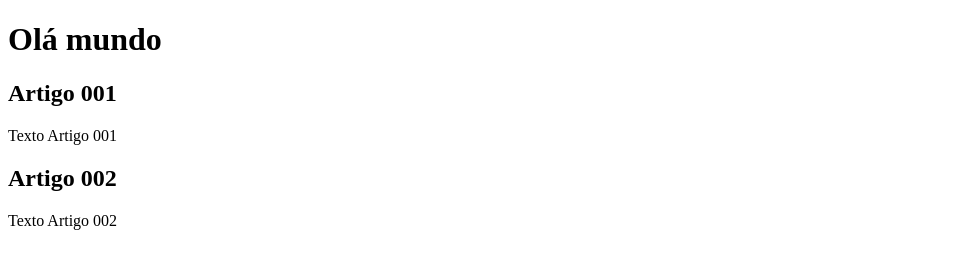
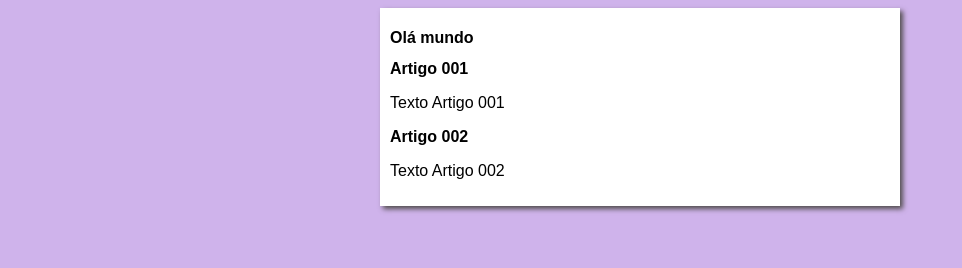
Before and after one commit to franklinferreiraf/Projeto-site, a plain HTML site: page index.html in a window 1280 px wide. Shown: the whole page, without its empty margins (0-962 px from the left). Drawn offline with Linux system fonts and the light colour scheme.

Commit message:
iniciei o design

```diff
--- /dev/null
+++ b/estilo/style.css
@@ -0,0 +1,16 @@
+* {
+    font-family: Arial, Helvetica, sans-serif;
+    font-size: 16px;
+}
+
+body {
+    background-color: rgb(207, 179, 235);
+}
+
+main {
+    background-color: white;
+    width: 500px;
+    margin: auto;
+    padding: 10px;
+    box-shadow: 3px 3px 5px rgb(81, 77, 77);
+}
--- a/index.html
+++ b/index.html
@@ -4,6 +4,8 @@
     <meta charset="UTF-8">
     <meta name="viewport" content="width=device-width, initial-scale=1.0">
     <title>Document</title>
+
+    <link rel="stylesheet" href="estilo/style.css">
 </head>
 <body>
     <main>
```
